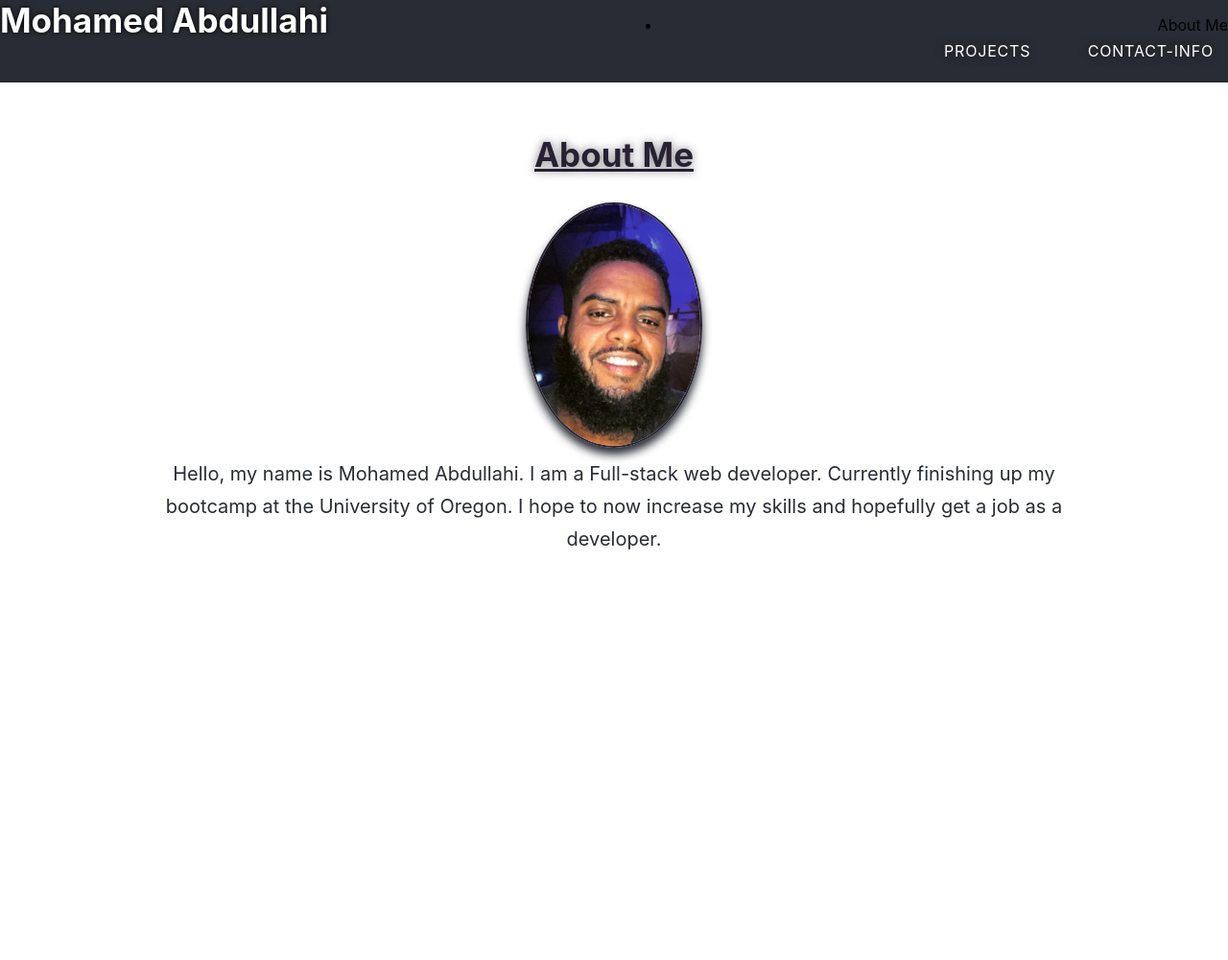
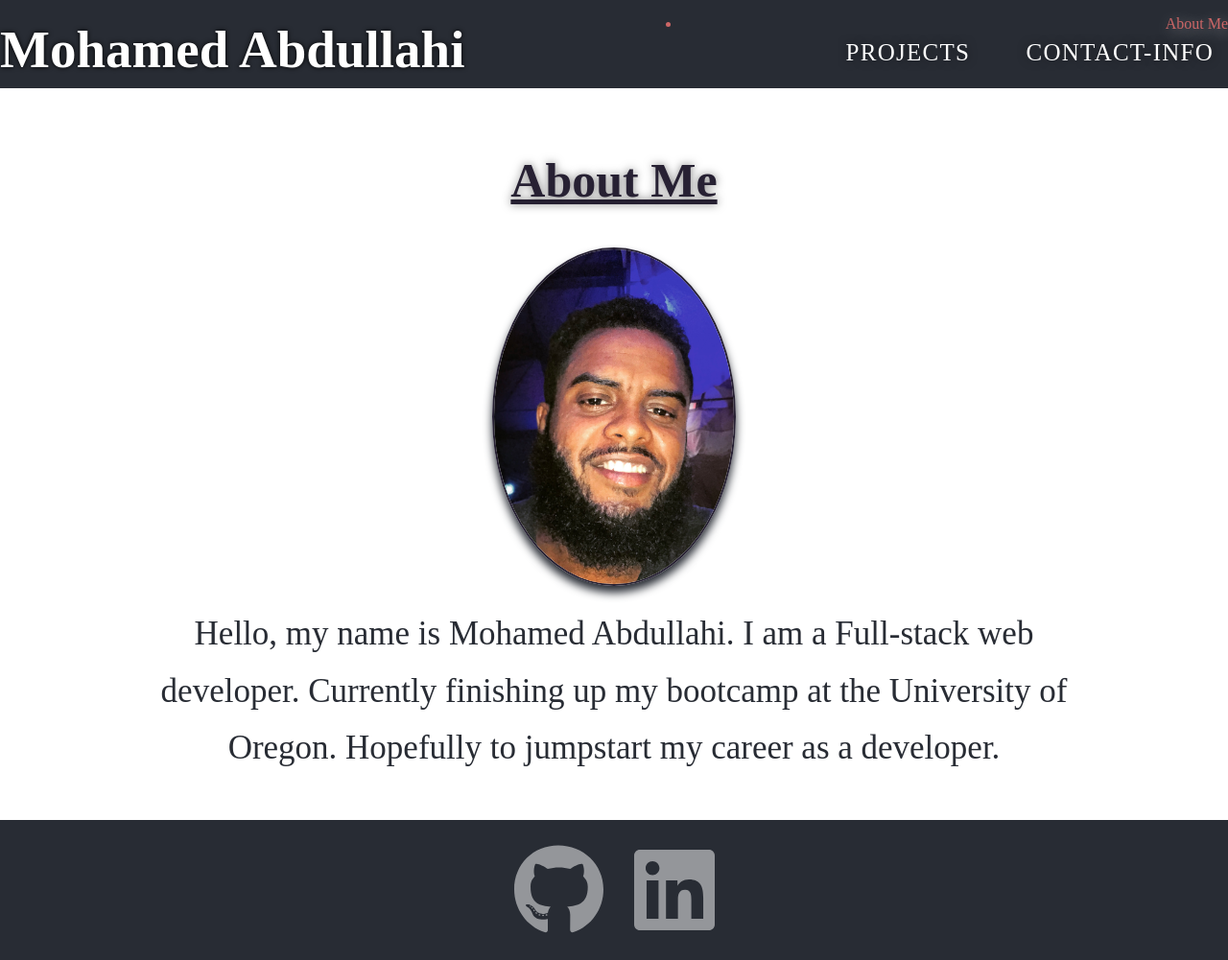
Before and after one commit to mo9399/react-portfolio, a React (Create React App) app: page / in a window 1280 px wide. Shown: the whole page at 96% size. Before the commit the page ends 800 px from the top, so only its background shows below. Built offline with nearby package versions, Linux system fonts and the light colour scheme.

Commit message:
add footer component and styling

```diff
--- a/package.json
+++ b/package.json
@@ -3,10 +3,14 @@
   "version": "0.1.0",
   "private": true,
   "dependencies": {
+    "@fortawesome/fontawesome-svg-core": "^6.1.2",
+    "@fortawesome/free-brands-svg-icons": "^6.1.2",
+    "@fortawesome/react-fontawesome": "^0.2.0",
     "@material-ui/core": "^4.12.4",
     "@testing-library/jest-dom": "^5.16.4",
     "@testing-library/react": "^11.1.0",
     "@testing-library/user-event": "^13.5.0",
+    "gh-pages": "^4.0.0",
     "react": "^17.0.2",
     "react-dom": "^17.0.2",
     "react-router-dom": "^6.3.0",
--- a/src/App.css
+++ b/src/App.css
@@ -56,15 +56,18 @@
   height: auto;
   text-align: right;
   position: relative;
+  font-family: 'Aladin', cursive;
 }
 
 
   header h1 {
     font-weight: bold;
-    font-size: 35px;
+    font-size: 55px;
     margin: 0;
+    padding-top: 20px;
     text-shadow: 0 0 5px rgb(0, 0, 0);
     color: #ffffff;
+    font-family: 'Aladin', cursive;
   }
 
   header a {
@@ -87,6 +90,7 @@
     width: auto;
     margin-left: 5%;
     letter-spacing: 0.05em;
+    font-size: 25px;
   }
 
   .link::before {
@@ -137,10 +141,12 @@ h1 {
 
 h4 {
   text-align: center;
-  font-size: 35px;
+  font-size: 50px;
   color: #272133;
   text-shadow: 0 0 10px rgba(0, 0, 0, 0.5);
   text-decoration: underline;
+  cursor: default;
+  font-family: 'Aladin', cursive;
 }
 
 section {
@@ -153,7 +159,7 @@ section {
   border-radius: 50%;
   border: 2px solid #272133;
   margin-top: 20px;
-  margin-bottom: 10px;
+  margin-bottom: 20px;
   box-shadow: 0 7px 10px #282c34;
   display: flex;
   margin-left: auto;
@@ -164,10 +170,11 @@ section {
 
 .section-title {
   text-align: center;
-  font-size: 35px;
+  font-size: 50px;
   color: #272133;
   text-shadow: 0 0 10px rgba(0, 0, 0, 0.5);
   text-decoration: underline;
+  font-family: 'Aladin', cursive;
 }
 
 .me p {
@@ -176,8 +183,9 @@ section {
   width: 80%;
   margin: 0 auto;
   margin-bottom: 20px;
-  font-size: 20px;
+  font-size: 35px;
   text-align: center;
+  font-family: 'Aladin', cursive;
 }
 
 .me {
@@ -209,6 +217,7 @@ section {
   text-transform:uppercase;
   color: #272133;
   text-shadow: 0 0 10px rgba(0, 0, 0, 0.5);
+  font-family: 'Aladin', cursive;
   }
 
   .project-img {
@@ -226,9 +235,14 @@ section {
     justify-content: space-around;
   }
 
+  .row {
+    flex: 1;
+
+  }
+
   .project {
     text-align: center;
-    font-size: 35px;
+    font-size: 55px;
     color: #272133;
     text-shadow: 0 0 10px rgba(0, 0, 0, 0.5);
     text-decoration: underline;
@@ -239,6 +253,7 @@ section {
     margin: 50px auto;
     background-color: #49515f;
     border:1px solid black ;
+    font-family: 'Aladin', cursive;
 }
 
 label {
@@ -248,7 +263,7 @@ label {
   .feedback {
     color: #ffffff;
     text-shadow: 0 0 10px rgba(0, 0, 0, 0.5);
-    font-family: Arial, Helvetica, sans-serif;
+    font-family: 'Aladin', cursive;
     font-size: 18px;
     font-weight: 500;
     border-radius: 5px;
@@ -284,11 +299,69 @@ label {
     transition: all 0.3s;
     margin-top: -4px;
     font-weight: 700;
+    font-family: 'Aladin', cursive;
   }
 
   [type='submit']:hover {background: #cc4949;}
 
-  h4 {
+  h4,h2 {
     text-align: center;
-    font-size: 35px;
+    font-size: 50px;
+    font-family: 'Aladin', cursive;
   }
+
+
+
+  footer {
+    font-size: 48px;
+    justify-content: center;
+    background-color: #282c34;
+    padding-right: calc(1rem * 0.5);
+    padding-left: calc(1rem * 0.5);
+  }
+
+  footer a {
+    color: #cc6666;
+    opacity: 0.5;
+    margin: 10px 20px;
+    transition: all 0.3s ease-in-out;
+    size: 50px;
+  }
+
+  footer a:hover {
+    opacity: 1;
+  }
+
+  .px-1 {
+    padding-right: calc(1rem * 0.5);
+    padding-left: calc(1rem * 0.5);
+  }
+
+  .navActive {
+    color: #cc6666;
+    cursor: default;
+    text-shadow: 3px 3px 15px rgba(255, 255, 255, 0.5);
+  }
+
+  .social-container {
+    padding: 25px 50px;
+    text-align: center;
+  }
+
+  a.social {
+    margin: 0 1rem;
+    transition: transform 250ms;
+    display: inline-block;
+  }
+
+  a.social:hover {
+    transform: translateY(-2px);
+  }
+
+  a.linked {
+    color:#ffffff;
+  }
+
+  a.github {
+    color: #fff;
+  }
--- a/src/App.js
+++ b/src/App.js
@@ -4,6 +4,8 @@ import About from './components/About';
 import Header from './components/Header';
 import Projects from './components/Projects';
 import Contact from './components/Contact';
+import Footer from './components/Footer';
+
 
 
 
@@ -23,11 +25,11 @@ function App() {
   return (
     <div>
       <Header
-       setCurrentPage={setCurrentPage} currentPage={currentPage}>
-      </Header>
+       setCurrentPage={setCurrentPage} currentPage={currentPage}></Header>
       <main>
         {page()}
       </main>
+      <Footer />
     </div>
   );
 }
--- a/src/components/About/index.js
+++ b/src/components/About/index.js
@@ -10,13 +10,13 @@ function About() {
             < img className='headshot'
             src={headshot}
             alt= 'portrait'
-            style={{width: '180px', height: 'auto'}}
+            style={{width: '250px', height: 'auto'}}
             />
         </div>
         <div>
             <p>
                 Hello, my name is Mohamed Abdullahi. I am a Full-stack web developer. Currently finishing up my bootcamp at the University of Oregon.
-                I hope to now increase my skills and hopefully get a job as a developer.
+                Hopefully to jumpstart my career as a developer.
             </p>
         </div>
       </section>
--- /dev/null
+++ b/src/components/Footer/index.js
@@ -0,0 +1,13 @@
+import React from "react";
+import SocialFollow from "../Social";
+
+function Footer() {
+
+  return (
+    <footer>
+       <SocialFollow />
+    </footer>
+  );
+}
+
+export default Footer;
--- a/src/components/Header/index.js
+++ b/src/components/Header/index.js
@@ -6,7 +6,7 @@ function Header(props) {
 
     return (
         <header>
-             <h1 href='/'>Mohamed Abdullahi</h1>
+             <h1 href='about'>Mohamed Abdullahi</h1>
             <div>
                 <Nav currentPage={currentPage} setCurrentPage={setCurrentPage}></Nav>
             </div>
--- /dev/null
+++ b/src/components/Social/index.js
@@ -0,0 +1,22 @@
+import React from "react";
+import { FontAwesomeIcon } from "@fortawesome/react-fontawesome";
+
+import {
+    faGithub,
+    faLinkedin
+  } from "@fortawesome/free-brands-svg-icons";
+
+export default function SocialFollow() {
+  return (
+    <div className="social-container">
+      <a href="https://github.com/mo9399"
+        className="github social">
+        <FontAwesomeIcon icon={faGithub} size="2x" />
+      </a>
+      <a href="https://www.linkedin.com/in/mohamed-abdullahi-944b2922b/"
+        className="linked social">
+        <FontAwesomeIcon icon={faLinkedin} size="2x" />
+      </a>
+    </div>
+  );
+}
```
Also changed, not shown: 1 other file (tests, documents, lock files or other folders).
